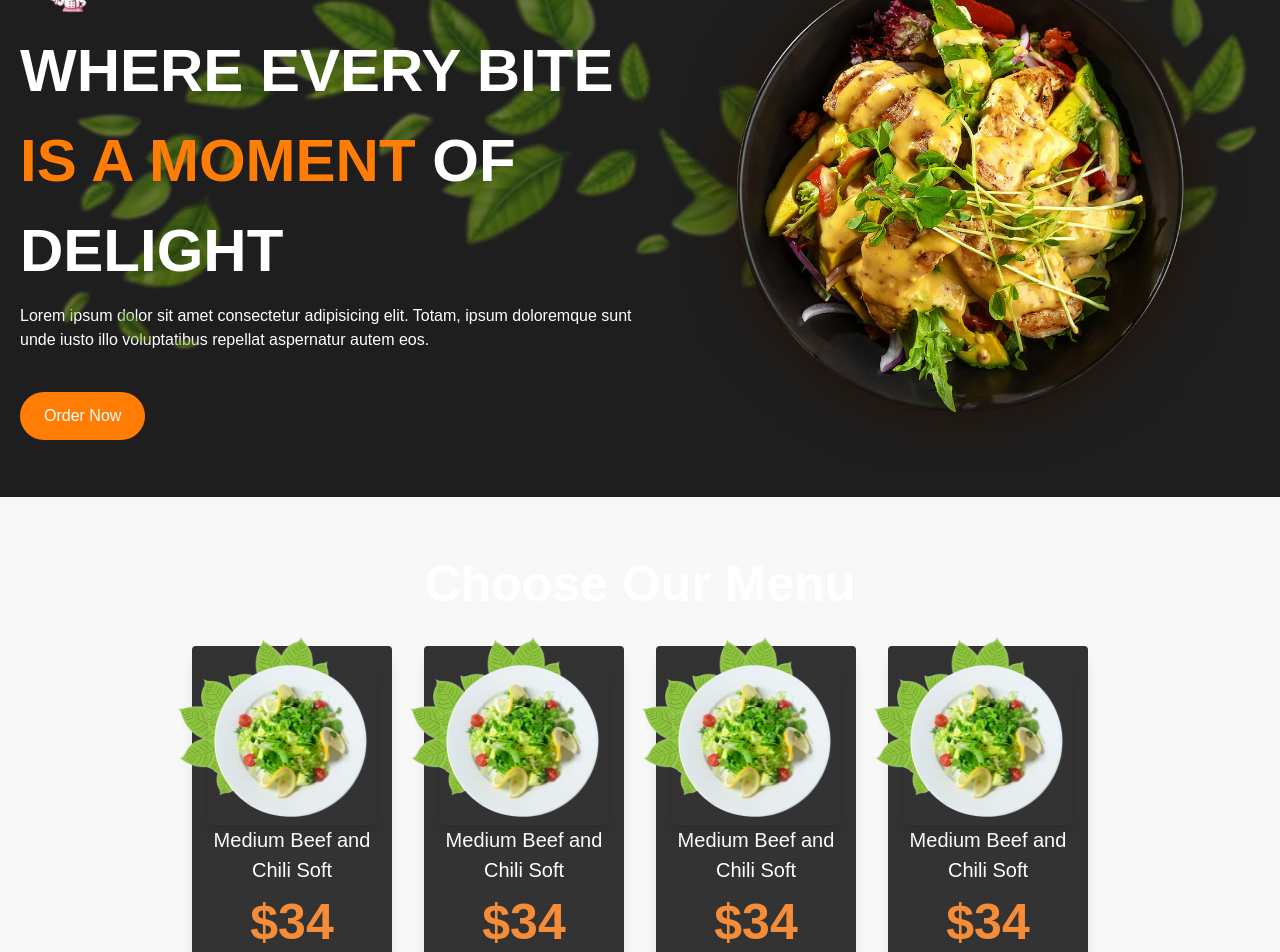
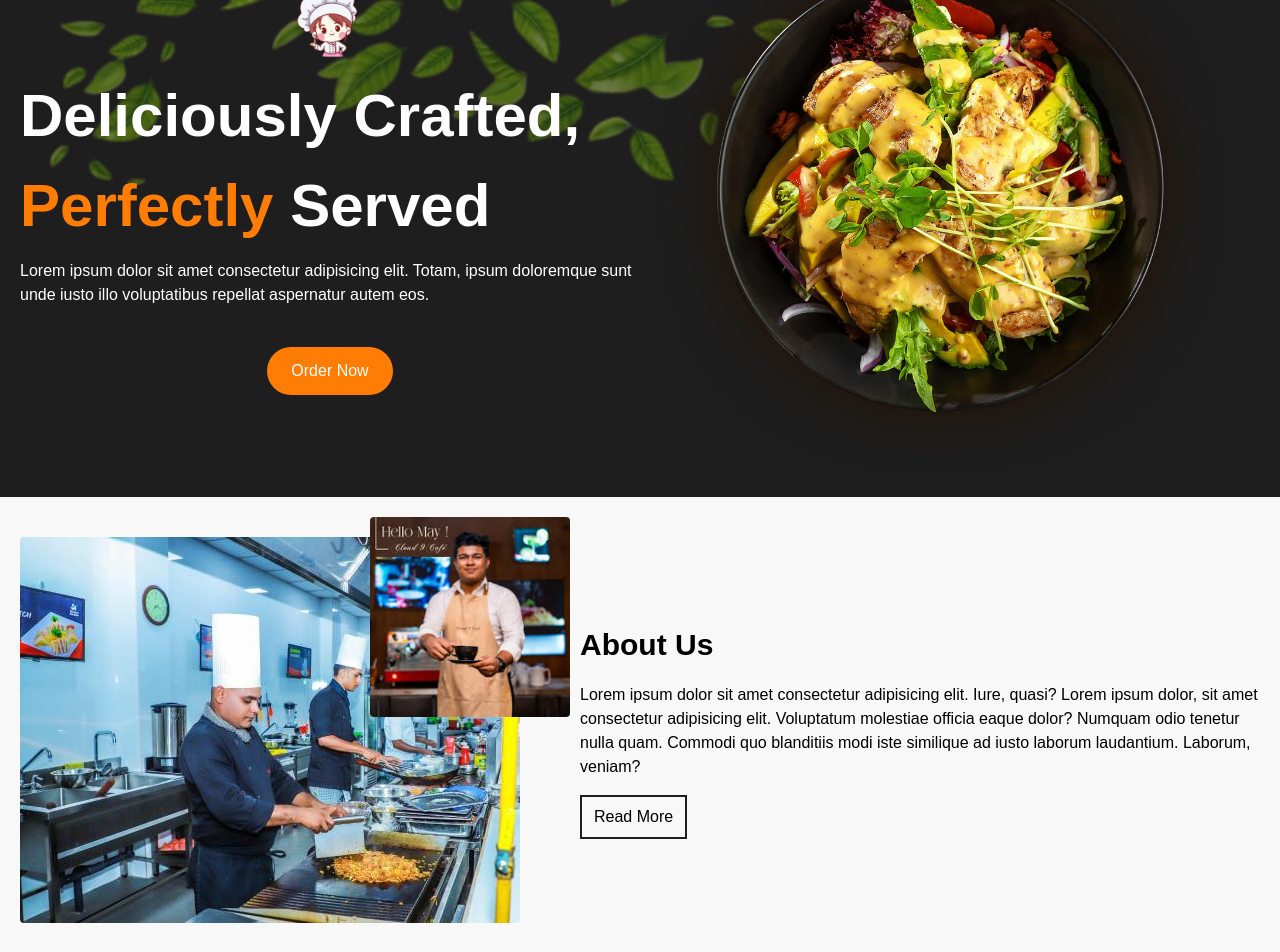
Before and after one commit to GThashan/009_shop, a React app in the folder Frontend/: page / in a window 1280 px wide. Shown: the part 200-1152 px from the top of the page. Built offline with nearby package versions, Linux system fonts and the light colour scheme; the HTML template or start-up script is replaced by a standard one.

Commit message:
about page

```diff
--- /dev/null
+++ b/Frontend/src/component/About.jsx
@@ -0,0 +1,36 @@
+import React from 'react'
+import chef from "../assets/chef1.jpg";
+import chef2 from "../assets/chef2.jpg";
+
+
+export default function About() {
+  return (
+    <div className="my-8 flex flex-col md:flex-row items-center  py-2 px-8 md:px-5 gap-3 ">
+
+
+    <div className=" text-white flex flex-col items-center justify-between md:max-w-[50%]  h-full">
+      <div className="flex flex-col  justify-between items-center gap-2">
+        <div className='relative'>
+        <img src={chef2} alt="" className="rounded absolute top-[-20px] md:right-[-50px] right-0 w-[150px] md:w-[200px]  z-[10]"/>
+        <img
+          src={chef}
+          alt="Chef"
+          className="w-full transition-transform duration-500 transform hover:scale-110 rounded"
+        />
+        </div>
+
+
+      </div>
+    </div>
+
+    <div className='flex-1 my-3 flex flex-col items-center justify-center md:items-start md:ml-12 md:justify-start gap-4 md:max-w-1/4 '>
+        <h1 className='font-bold text-[30px] text-center md:text-start'>About Us</h1>
+        <p className='text-center md:text-start'> Lorem ipsum dolor sit amet consectetur adipisicing elit. Iure, quasi? Lorem ipsum dolor, sit amet consectetur adipisicing elit. Voluptatum molestiae officia eaque dolor? Numquam odio tenetur nulla quam. Commodi quo blanditiis modi iste similique ad iusto laborum laudantium. Laborum, veniam?</p>
+        <button className='px-3 py-2 border-2 border-[#1E1E1E] hover:border-none hover:text-white hover:bg-[#FF7D05] hover:scale-105 transition-transform ease-in-out duration-300'>Read More</button>
+    </div>
+
+
+
+  </div>
+  )
+}
--- a/Frontend/src/component/Header.jsx
+++ b/Frontend/src/component/Header.jsx
@@ -6,10 +6,10 @@ import Fresh from "../assets/Fresh.png";
 export default function Header() {
   return (
     <div className="bg-[#1E1E1E] flex flex-col md:flex-row items-center  py-2 px-8 md:px-5 ">
-      <img src={Fresh} alt="" className="absolute w-full top-0 opacity-[0.45]"/>
+      <img src={Fresh} alt="" className="absolute top-0 md:w-[900px]  opacity-[0.45]"/>
 
       <div className=" text-white flex flex-col items-center justify-between md:max-w-[50%]  h-full">
-        <div className="flex flex-col  justify-between items-start gap-2">
+        <div className="flex flex-col  justify-between items-center gap-2">
 
           <img
             src={chef}
@@ -17,17 +17,17 @@ export default function Header() {
             className="w-[100px] transition-transform duration-500 transform hover:scale-110"
           />
           <h1 className="text-white text-[40px] md:text-[60px] font-extrabold text-center md:text-left transform transition-all duration-500  animate-fadeIn">
-            WHERE EVERY BITE <span className="text-[#FF7D05] ">IS A MOMENT</span> OF DELIGHT
+          Deliciously Crafted,  <span className="text-[#FF7D05] ">Perfectly</span>  Served
           </h1>
-          <p className="mb-8 text-white">Lorem ipsum dolor sit amet consectetur adipisicing elit. Totam, ipsum doloremque sunt unde iusto illo voluptatibus repellat aspernatur autem eos.</p>
-          <button className='bg-[#FF7D05] text-white font-medium px-6 py-3 rounded-full hover:bg-[#DFBD20] cursor-pointer hover:scale-105 transition-transform ease-in-out duration-300 justify-satrt'>
+          <p className="mb-8 text-white text-center md:text-start">Lorem ipsum dolor sit amet consectetur adipisicing elit. Totam, ipsum doloremque sunt unde iusto illo voluptatibus repellat aspernatur autem eos.</p>
+          <button className='md:justify-start bg-[#FF7D05] text-white font-medium px-6 py-3 rounded-full hover:bg-[#DFBD20] cursor-pointer hover:scale-105 transition-transform ease-in-out duration-300 justify-satrt'>
             Order Now
           </button>
         </div>
       </div>
 
 
-      <div className="flex-1 flex justify-center items-center md:justify-end">
+      <div className="hidden  md:block flex-1 flex justify-center items-center md:justify-end">
         <img
           src={animate}
           alt="Fly Image"
--- a/Frontend/src/pages/Home.jsx
+++ b/Frontend/src/pages/Home.jsx
@@ -3,14 +3,16 @@ import Navbar from '../component/Navbar'
 import Header from '../component/Header'
 import Menu from '../component/Menu'
 import Service from '../component/Service'
+import About from '../component/About'
 // import Blog from '../component/Blog'
 
 export default function Home() {
   return (
     <>
-    <div className="relative">
+    <div>
       <Navbar/>
       <Header/>
+      <About/>
 
     </div>
     <div>
```
Also changed, not shown: Frontend/src/assets/chef1.jpg (added), Frontend/src/assets/chef2.jpg (added).
